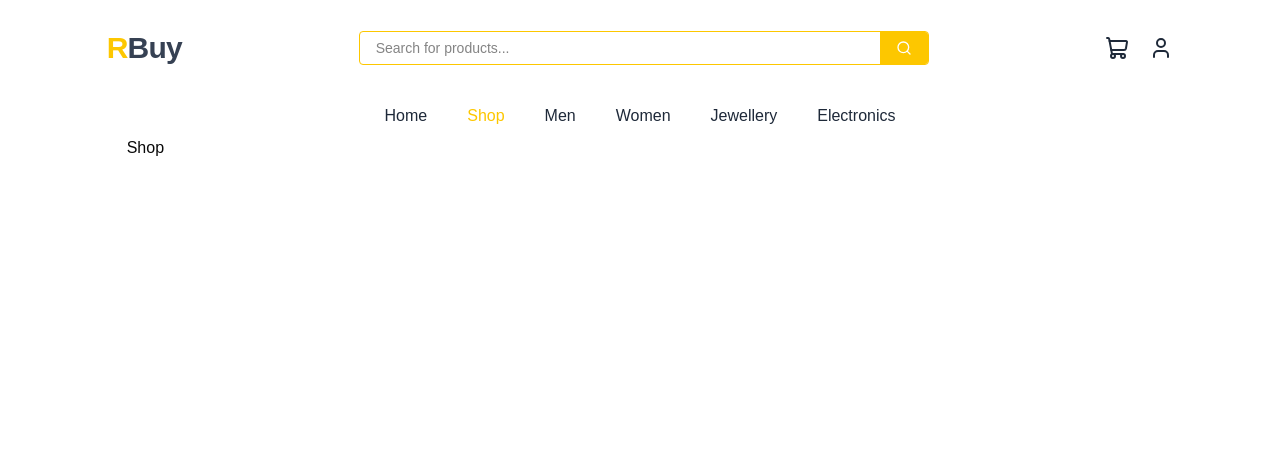
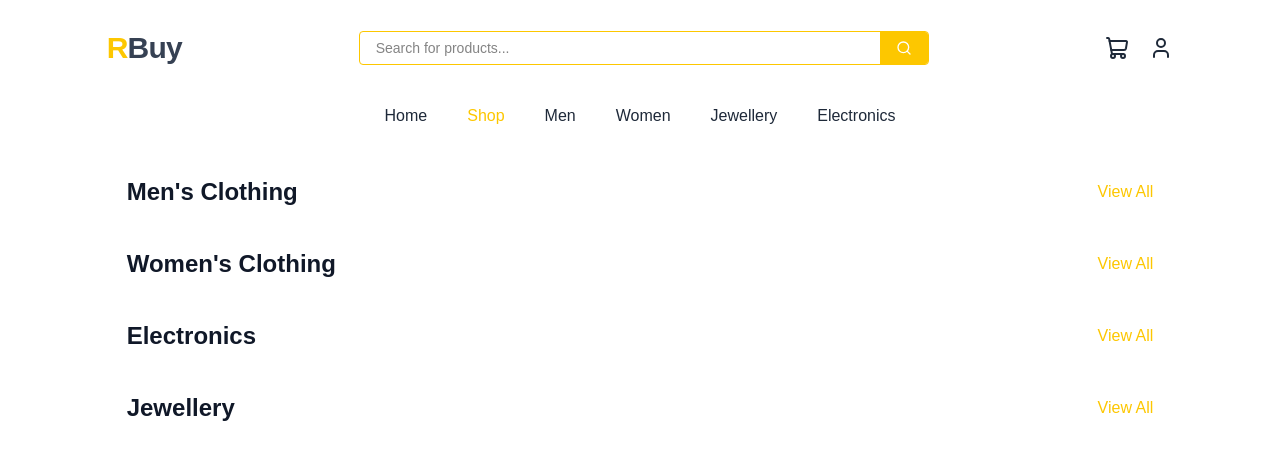
Before and after one commit to R-o-n-a-k/RBuy, a React (Vite) app: page /shop in a window 1280 px wide. Shown: the top 460 px of the page. Built offline with nearby package versions, Linux system fonts and the light colour scheme.

Commit message:
feat: adding multiple heading for shop page

```diff
--- a/src/pages/Shop.jsx
+++ b/src/pages/Shop.jsx
@@ -1,8 +1,43 @@
 import React from 'react'
+import SectionHeading from '../components/SectionHeading'
 
 const Shop = () => {
   return (
-    <div className="page">Shop</div>
+    <div className="page">
+
+      <section className="my-10">
+        <SectionHeading
+          title="Men's Clothing"
+          linkText="View All"
+          linkTo="/shop/men"
+        />
+      </section>
+
+      <section className="my-10">
+        <SectionHeading
+          title="Women's Clothing"
+          linkText="View All"
+          linkTo="/shop/women"
+        />
+      </section>
+
+      <section className="my-10">
+        <SectionHeading
+          title="Electronics"
+          linkText="View All"
+          linkTo="/shop/electronics"
+        />
+      </section>
+
+      <section className="my-10">
+        <SectionHeading
+          title="Jewellery"
+          linkText="View All"
+          linkTo="/shop/jewellery"
+        />
+      </section>
+
+    </div>
   )
 }
 
```
